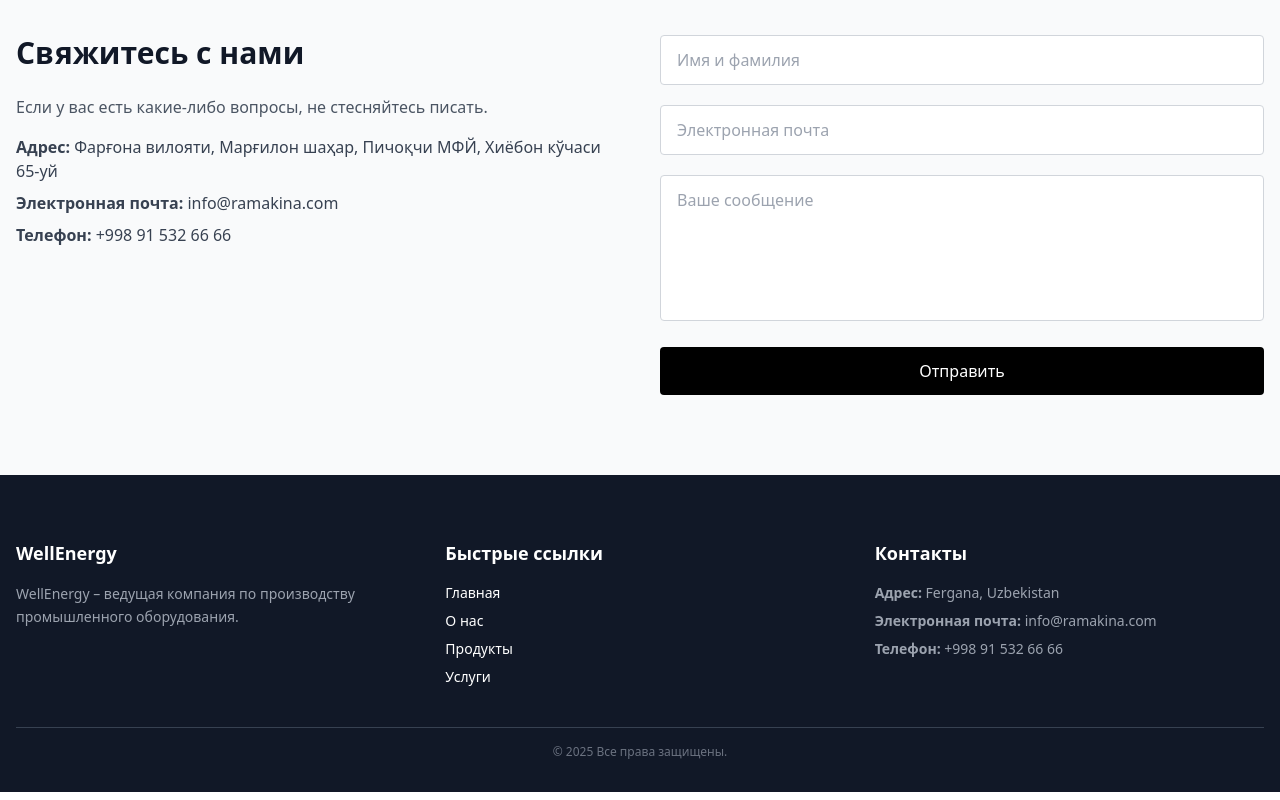
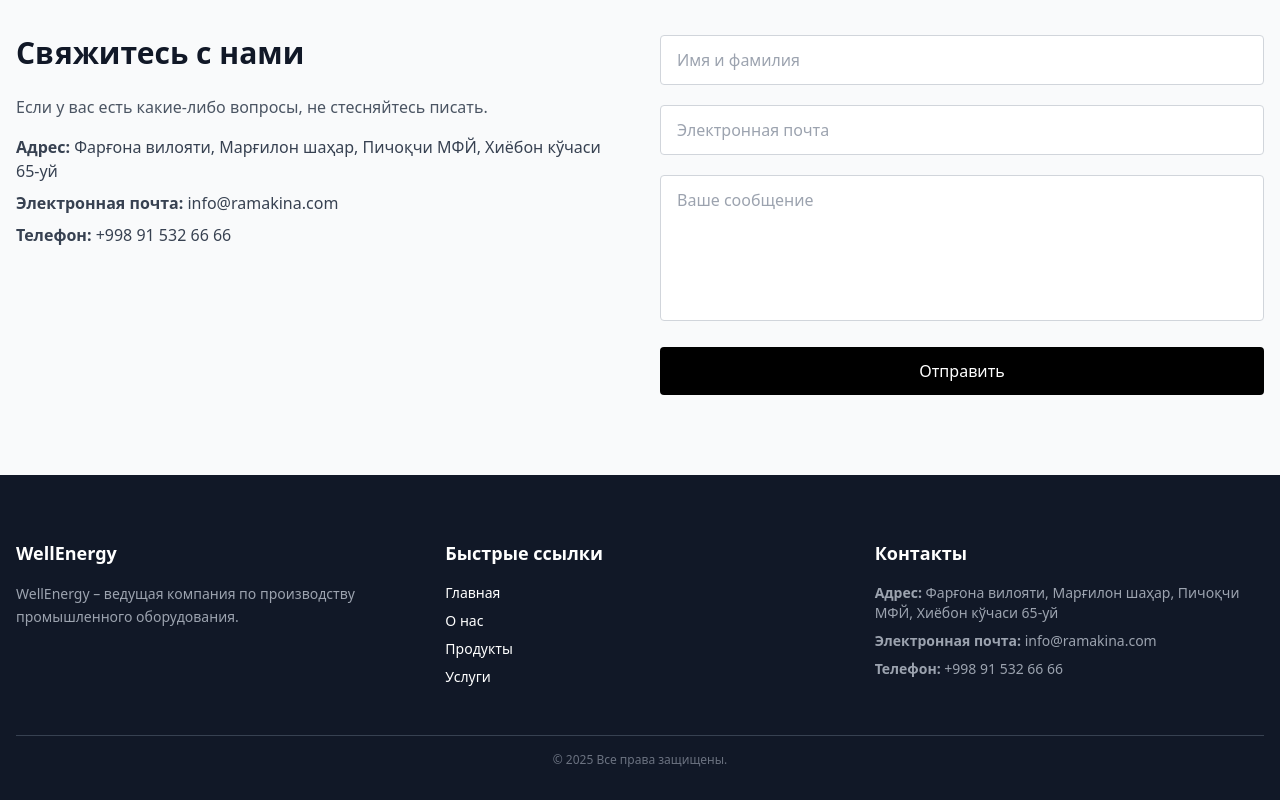
Before and after one commit to abduhakimovabdurauf/ramakina, a Nuxt app: page / in a window 1280 px wide. Shown: the part 4207-5007 px from the top of the page. Built offline with nearby package versions, Linux system fonts and the light colour scheme.

Commit message:
change address

```diff
--- a/components/FooterSection.vue
+++ b/components/FooterSection.vue
@@ -21,7 +21,7 @@
       <div>
         <h3 class="text-lg font-semibold mb-4">{{ $t('footer.contact') }}</h3>
         <ul class="text-sm space-y-2 text-gray-400">
-          <li><strong>{{ $t('contact.address') }}:</strong> Fergana, Uzbekistan</li>
+          <li><strong>{{ $t('contact.address') }}:</strong> Фарғона вилояти, Марғилон шаҳар, Пичоқчи МФЙ, Хиёбон кўчаси 65-уй</li>
           <li><strong>{{ $t('contact.email') }}:</strong> info@ramakina.com</li>
           <li><strong>{{ $t('contact.phone') }}:</strong> +998 91 532 66 66</li>
         </ul>
```
